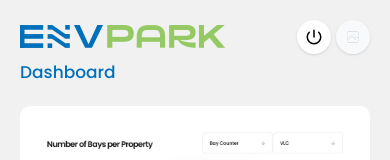
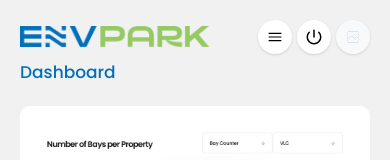
Before and after one commit to biswajitghoshskynet/envpark, an Angular app: page / in a window 390 px wide. Shown: the top 160 px of the page. Built offline with nearby package versions, Linux system fonts and the light colour scheme.

Commit message:
fix side menu

```diff
--- a/src/app/components/header/header.component.html
+++ b/src/app/components/header/header.component.html
@@ -2,10 +2,24 @@
 
     <div class="order-1 min-[1024px]:order-2 flex items-center justify-between mb-[10px] min-[1024px]:mb-0">
         <!-- logo -->
-        <div class="block min-[1024px]:hidden">
+        <div class="block min-[1024px]:hidden max-w-[190px]">
             <img src="logo.png" alt="Logo" />
         </div>
         <div class="flex items-center gap-x-[5px]">
+
+            <!-- menu Button -->
+            <div class="block min-[1024px]:hidden">
+                <button (click)="toggleSidebar()"
+                    class="w-[34px] h-[34px] group rounded-full cursor-pointer bg-white flex items-center justify-center shadow hover:bg-[#94c963] hover:text-white">
+                    <!-- Power Icon (uses Heroicons or any SVG) -->
+                    <svg xmlns="http://www.w3.org/2000/svg" class="w-[18px] h-[18px] text-black group-hover:text-white"
+                        height="24px" viewBox="0 -960 960 960" width="24px">
+                        <path
+                            d="M140-254.62v-59.99h680v59.99H140ZM140-450v-60h680v60H140Zm0-195.39v-59.99h680v59.99H140Z" />
+                    </svg>
+                </button>
+            </div>
+
             <!-- Power Button -->
             <button
                 class="w-[34px] h-[34px] group rounded-full cursor-pointer bg-white flex items-center justify-center shadow hover:bg-[#94c963] hover:text-white">
@@ -26,7 +40,8 @@
 
 
     <div class="order-2 min-[1024px]:order-1">
-        <h1 class="mb-0 text-[17px] sm:text-[20px] md:text-[24px] font-medium text-[#0070ba] leading-[1em]">Dashboard</h1>
+        <h1 class="mb-0 text-[17px] sm:text-[20px] lg:text-[24px] font-medium text-[#0070ba] leading-[1em]">Dashboard
+        </h1>
     </div>
 
 </div>
--- a/src/app/components/header/header.component.ts
+++ b/src/app/components/header/header.component.ts
@@ -1,4 +1,5 @@
 import { Component } from '@angular/core';
+import { SidebarService } from '../../services/sidebar.service';
 
 @Component({
   selector: 'app-header',
@@ -8,5 +9,10 @@ import { Component } from '@angular/core';
   styleUrls: ['./header.component.css']
 })
 export class HeaderComponent {
+  constructor(private sidebarService: SidebarService) {}
+
+  toggleSidebar() {
+    this.sidebarService.toggle();
+  }
 
 }
--- a/src/app/components/sidebar/sidebar.component.html
+++ b/src/app/components/sidebar/sidebar.component.html
@@ -1,4 +1,10 @@
-<div class="bg-[#fff] rounded-[10px] px-[10px] py-[10px] min-w-[250px] max-w-[250px]">
+<!-- logo -->
+<div class="hidden min-[1024px]:block mb-[25px]">
+    <img src="logo.png" alt="Logo" />
+</div>
+
+<div *ngIf="isOpen$ | async" class="bg-[#fff] rounded-[10px] px-[10px] py-[10px] min-w-[250px] max-w-[100%]  min-[1024px]:shadow-none shadow min-[1024px]:max-w-[250px]  top-[65px] left-[20px] right-[20px]  min-[1024px]:static absolute min-[1024px]:min-h-[calc(100%-49px)]">
+
     <div class="sideBarMainList">
         <ul>
             <li class="active">
--- a/src/app/components/sidebar/sidebar.component.ts
+++ b/src/app/components/sidebar/sidebar.component.ts
@@ -1,12 +1,19 @@
 import { Component } from '@angular/core';
+import { CommonModule } from '@angular/common';
+import { SidebarService } from '../../services/sidebar.service';
 
 @Component({
   selector: 'app-sidebar',
   standalone: true,
-  imports: [],
+  imports: [CommonModule],
   templateUrl: './sidebar.component.html',
-  styleUrl: './sidebar.component.css'
+  styleUrls: ['./sidebar.component.css']
 })
 export class SidebarComponent {
+  readonly isOpen$;
+
+  constructor(private sidebarService: SidebarService) {
+    this.isOpen$ = this.sidebarService.isOpen$;
+  }
 
 }
--- a/src/app/layouts/main-layout/main-layout.component.html
+++ b/src/app/layouts/main-layout/main-layout.component.html
@@ -1,11 +1,7 @@
 <main class="px-[20px] md:px-[30px] py-[20px] md:py-[25px]">
-  <div class="flex gap-x-[20px]">
+  <div class="flex min-[1024px]:gap-x-[20px]">
 
-    <div class="hidden min-[1024px]:block">
-      <!-- logo -->
-      <div class="hidden min-[1024px]:block mb-[25px]">
-        <img src="logo.png" alt="Logo" />
-      </div>
+    <div>
       <app-sidebar />
     </div>
 
--- /dev/null
+++ b/src/app/services/sidebar.service.ts
@@ -0,0 +1,41 @@
+import { Injectable } from '@angular/core';
+import { BehaviorSubject } from 'rxjs';
+
+@Injectable({ providedIn: 'root' })
+export class SidebarService {
+  // Initialize based on viewport: open on desktop (>=1024px), closed on smaller screens
+  private mql = typeof window !== 'undefined' ? window.matchMedia('(min-width: 1024px)') : null;
+  private _open = new BehaviorSubject<boolean>(this.mql ? this.mql.matches : true);
+  readonly isOpen$ = this._open.asObservable();
+
+  constructor() {
+    if (this.mql) {
+      // Use addEventListener when available, fallback to addListener
+      const handler = (e: MediaQueryListEvent | MediaQueryList) => {
+        // When switching to desktop (matches === true) show sidebar; when leaving desktop, hide it
+        this._open.next(e.matches);
+      };
+
+      try {
+        // modern browsers
+        this.mql.addEventListener('change', handler as any);
+      } catch (err) {
+        // older Safari / IE
+        // @ts-ignore
+        this.mql.addListener(handler as any);
+      }
+    }
+  }
+
+  toggle() {
+    this._open.next(!this._open.value);
+  }
+
+  set(open: boolean) {
+    this._open.next(open);
+  }
+
+  get value() {
+    return this._open.value;
+  }
+}
```
